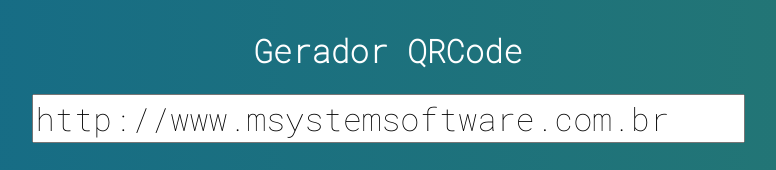
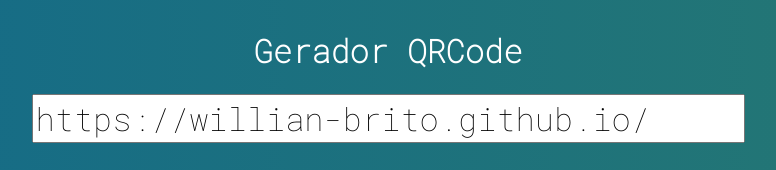
Before and after one commit to Willian-Brito/QRCode-Generator, a website: page index.html in a window 1280 px wide. Shown: the top 170 px of the page, without its empty margins (252-1028 px from the left). Drawn offline with Linux system fonts and the light colour scheme.

Commit message:
Adicionando nova URL padrão

```diff
--- a/index.html
+++ b/index.html
@@ -28,7 +28,7 @@
             el: "#app",
             data: {
                 title: 'Gerador QRCode',
-                text: 'http://www.msystemsoftware.com.br',
+                text: 'https://willian-brito.github.io/',
                 qrcode: new QRious({size: 300})
             },
             computed: {
```
Also changed, not shown: img/qrcode.png.
